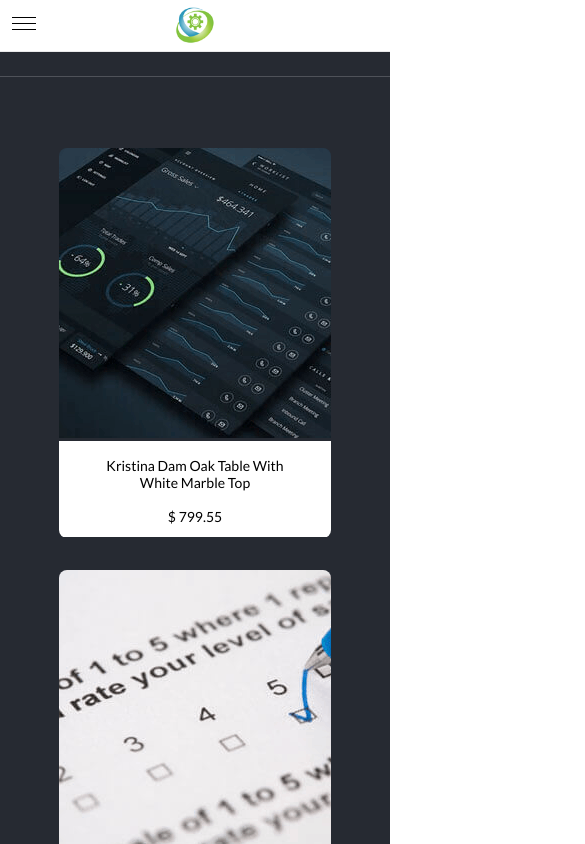
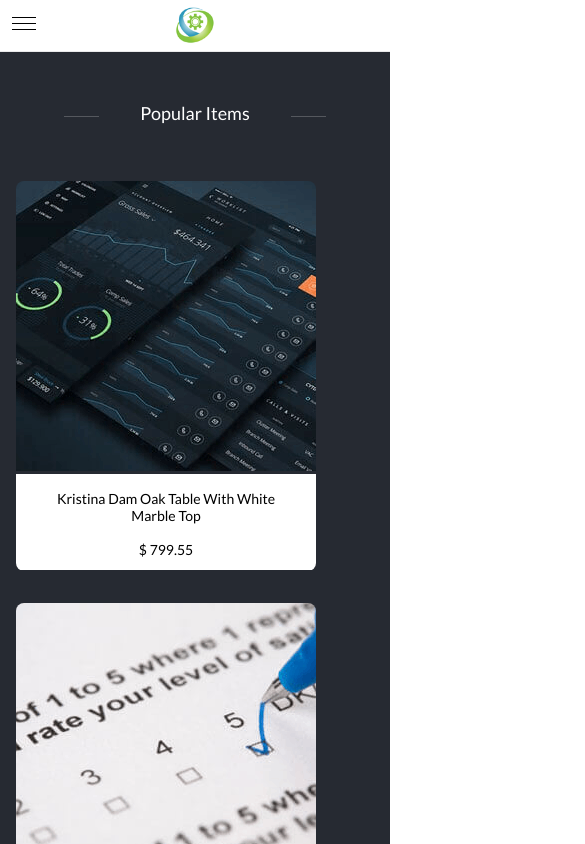
Before and after one commit to kerimylcn/eCommerce-Frontend-Project, a React (Create React App) app: page / in a window 390 px wide. Shown: the top 844 px of the page, 585 px wide, since content can reach past the window. Built offline with nearby package versions, Linux system fonts and the light colour scheme.

Commit message:
feat(popularitems): mobile slider

```diff
--- a/src/App.js
+++ b/src/App.js
@@ -9,8 +9,8 @@ function App() {
     <AppWrapper>
       <div className="App">
         <Header />
+        <PopularItems />
         <Footer />
-        <PopularItems />
       </div>
     </AppWrapper>
   );
--- a/src/App.scss
+++ b/src/App.scss
@@ -3,10 +3,10 @@
 *::after {
   box-sizing: border-box;
 }
-
+.App {
+  display: flex;
+  flex-direction: column;
+}
 footer {
-  position: absolute;
-  left: 0;
-  bottom: 0;
   width: 100%;
 }
--- a/src/assets/icons/SVG.js
+++ b/src/assets/icons/SVG.js
@@ -186,3 +186,5 @@ export const Like = () => {
     </svg>
   );
 };
+
+export const LoadMore = () => {};
--- a/src/components/layouts/Popular Items/index.js
+++ b/src/components/layouts/Popular Items/index.js
@@ -1,3 +1,4 @@
+import { useState } from "react";
 import { useAppContext } from "../../../context/state";
 import ProductTile from "../../shared-components/ProductTile";
 import "./popularitems.scss";
@@ -9,14 +10,38 @@ import "./popularitems.scss";
 
 const PopularItems = () => {
   const state = useAppContext();
+  const [navigationValue, setNavigationValue] = useState(1);
+
+  const onClickHandler = (e) => {
+    return setNavigationValue(e.target.value);
+  };
+
   const cartHandler = () => state.setCart([...state.cart, this]);
   const favHandler = () => state.setFavorites([...state.favorites, this]);
   return (
     <div className="popular">
-      <div className="popular--line"></div>
-      <span className="popular--text">Popular Item</span>
-      <div className="popular__item--container">
-        {state.productData.map((product) => (
+      <div className="popular__line--container">
+        <div className="popular__line--border"></div>
+        <div className="popular__line--title">Popular Items</div>
+        <div className="popular__line--border"></div>
+      </div>
+      <div
+        className="popular__item--container"
+        style={
+          navigationValue === 1
+            ? { marginLeft: "0" }
+            : navigationValue === 2
+            ? { marginLeft: "-20.9rem" }
+            : navigationValue === 3
+            ? { marginLeft: "-41.6rem" }
+            : navigationValue === 4
+            ? { marginLeft: "-62.5rem" }
+            : navigationValue === 5
+            ? { marginLeft: "-62.5rem" }
+            : ""
+        }
+      >
+        {state.productData.slice(0, state.popularItemsSlicer).map((product) => (
           <ProductTile
             id={product.id}
             image={product.image}
@@ -32,6 +57,54 @@ const PopularItems = () => {
           />
         ))}
       </div>
+      <ul
+        className="popular__navigation"
+        style={state.size < 720 ? { display: "flex" } : { display: "none" }}
+      >
+        <li>
+          <input
+            type="radio"
+            name="foo"
+            value="1"
+            onClick={(e) => onClickHandler(e)}
+          ></input>
+        </li>
+        <li>
+          <input
+            type="radio"
+            name="foo"
+            value="2"
+            onClick={(e) => onClickHandler(e)}
+          ></input>
+        </li>
+        <li>
+          <input
+            type="radio"
+            name="foo"
+            value="3"
+            onClick={(e) => onClickHandler(e)}
+          ></input>
+        </li>
+        <li>
+          <input
+            type="radio"
+            name="foo"
+            value="4"
+            onClick={(e) => onClickHandler(e)}
+          ></input>
+        </li>
+        <li>
+          <input
+            type="radio"
+            name="foo"
+            value="5"
+            onClick={(e) => onClickHandler(e)}
+          ></input>
+        </li>
+      </ul>
+      <div className="popular__button--wrapper">
+        <button>LOAD MORE</button>
+      </div>
     </div>
   );
 };
--- a/src/components/layouts/Popular Items/popularitems.scss
+++ b/src/components/layouts/Popular Items/popularitems.scss
@@ -2,11 +2,30 @@
   background: #262a32;
   position: relative;
   width: 100%;
-  &--line {
-    width: 100%;
-    position: absolute;
-    top: 1.5rem;
-    border-top: 1px solid rgba(255, 255, 255, 0.187);
+  &__line {
+    position: relative;
+    &--container {
+      padding: 4rem 4rem 1rem 4rem;
+      display: flex;
+      justify-content: center;
+      align-items: center;
+    }
+
+    &--title {
+      position: absolute;
+      z-index: 2;
+      top: 2.5rem;
+      color: white;
+      text-align: center;
+      background: #262a32;
+      width: 12rem;
+      margin-top: 10px;
+      font-size: 18px;
+    }
+    &--border {
+      border-bottom: 1px solid rgba(255, 255, 255, 0.214);
+      flex: 4;
+    }
   }
 
   &--text {
@@ -27,7 +46,70 @@
       width: 100%;
       justify-content: center;
       background: #262a32;
-      padding: 5rem 0rem 5rem 0rem;
+      padding: 2rem 0rem 2rem 0rem;
+    }
+  }
+
+  &__button {
+    &--wrapper {
+      height: 4rem;
+      padding-bottom: 2.5rem;
+      width: 100%;
+      display: flex;
+      justify-content: center;
+      align-items: center;
+
+      button {
+        width: 15rem;
+        font-size: 14px;
+        background: #262a32;
+        color: white;
+        border: 1px solid rgba(255, 255, 255, 0.678);
+        border-radius: 10rem;
+        padding: 0.5rem;
+        cursor: pointer;
+
+        &:active {
+          outline: 2px solid white;
+        }
+      }
     }
   }
 }
+
+@media (min-width: 320px) and (max-width: 767px) {
+  .popular {
+    overflow: hidden;
+
+    ul {
+    }
+
+    &__navigation {
+      display: none;
+      justify-content: center;
+      list-style: none;
+      margin: 0 2rem 2rem 0;
+    }
+
+    &__item {
+      transition: all 1s ease-in-out;
+      &--container {
+        flex-wrap: none;
+        margin-left: 0;
+        justify-content: flex-start;
+        width: 800%;
+        transform: translateX(1rem);
+
+        transition: all 1s ease-out;
+      }
+    }
+
+    &__button {
+      &--wrapper {
+        button {
+          margin-top: 10px;
+        }
+      }
+    }
+  }
+}
--- a/src/components/shared-components/Navigation/navigation.scss
+++ b/src/components/shared-components/Navigation/navigation.scss
@@ -125,7 +125,6 @@
 @media (min-width: 320px) and (max-width: 767px) {
   .navigation {
     display: none;
-
     &--active {
       display: block;
       position: absolute;
--- a/src/components/shared-components/ProductTile/producttile.scss
+++ b/src/components/shared-components/ProductTile/producttile.scss
@@ -1,13 +1,17 @@
+$height: 390px;
+$width: 300px;
+$margin: 1rem;
+
 .productMessage {
   position: relative;
-  width: 272px;
-  height: 390px;
+  width: $width;
+  height: $height;
   background: url(../../../assets/images/productmessage.png);
   background-position: 90% 50%;
   border-radius: 0.5rem;
   overflow: hidden;
   cursor: default;
-  margin: 1rem;
+  margin: $margin;
   line-height: 1.4rem;
 
   &--gradient {
@@ -40,12 +44,12 @@
 .productHover {
   position: relative;
   z-index: 1;
-  width: 272px;
-  height: 390px;
+  width: $width;
+  height: $height;
   border-radius: 0.5rem;
   overflow: hidden;
   font-size: 14px;
-  margin: 1rem;
+  margin: $margin;
 
   &__alt {
     text-align: center;
@@ -94,7 +98,7 @@
       height: 5rem;
       border: none;
       border-radius: 50%;
-      margin: 1rem;
+      margin: $margin;
 
       transition: all 0.1s ease-in-out;
 
@@ -118,12 +122,12 @@
 }
 
 .productButton {
-  width: 272px;
-  height: 390px;
+  width: $width;
+  height: $height;
   overflow: hidden;
   border-radius: 0.5rem;
   font-size: 14px;
-  margin: 1rem;
+  margin: $margin;
 
   &__alt {
     height: 100%;
@@ -171,3 +175,6 @@
     }
   }
 }
+
+@media (min-width: 320px) and (max-width: 767px) {
+}
--- a/src/context/state.js
+++ b/src/context/state.js
@@ -13,6 +13,7 @@ export function AppWrapper({ children }) {
   const [footerContact, setFooterContact] = useState(true);
   const [footerCategories, setFooterCategories] = useState(true);
   const [footerAbout, setFooterAbout] = useState(true);
+  const [popularItemsSlicer, setPopularItemsSlicer] = useState(5);
 
   const [productData, setProductData] = useState([
     {
@@ -134,6 +135,7 @@ export function AppWrapper({ children }) {
     }
   }, [size]);
 
+  //size a göre popularItemsSlicer değişecek
   useEffect(() => {
     const handleResize = () => {
       setSize(window.innerWidth);
@@ -163,6 +165,7 @@ export function AppWrapper({ children }) {
     footerAbout,
     footerAboutHandler,
     productData,
+    popularItemsSlicer,
   };
 
   return (
```
Also changed, not shown: 1 other file (tests, documents, lock files or other folders).
